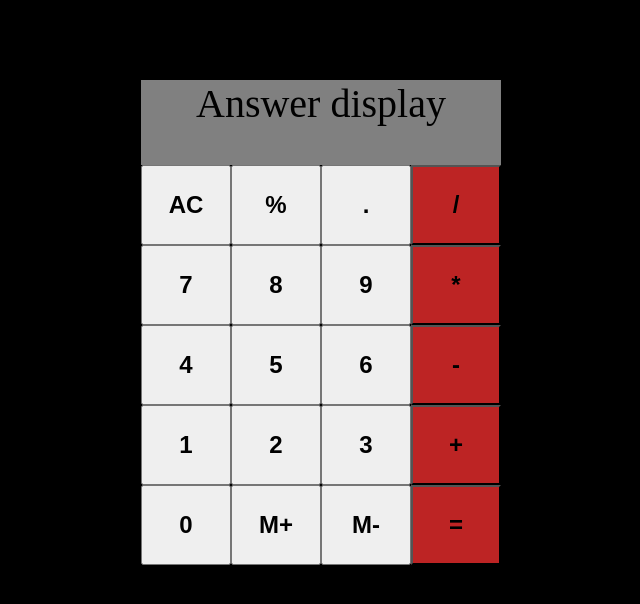
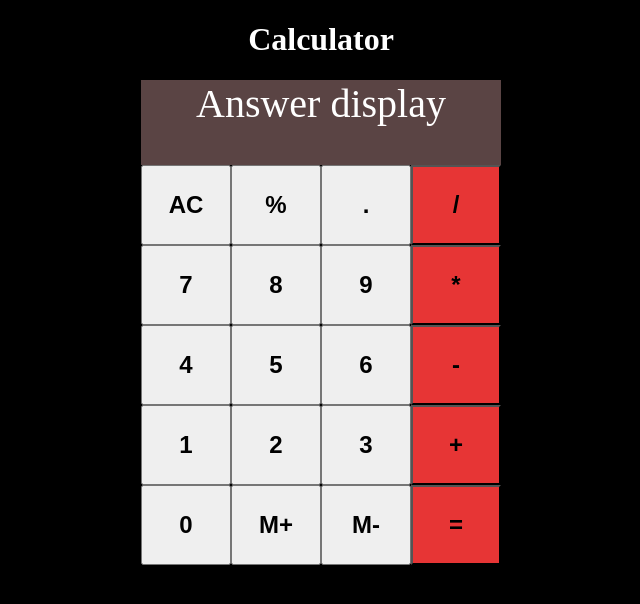
Before and after one commit to KashishGoyal905/Calculator, a plain HTML site: page index.html in a window 1280 px wide. Shown: the whole page, without its empty margins (319-959 px from the left). Drawn offline with Linux system fonts and the light colour scheme.

Commit message:
added js and improve css

```diff
--- a/style.css
+++ b/style.css
@@ -4,6 +4,7 @@ body {
 
 .heading {
     text-align: center;
+    color:white;
 }
 
 .container {
@@ -16,7 +17,8 @@ body {
     height: 85px;
     font-size: 40px;
     text-align: center;
-    background-color: grey;
+    color:white;
+    background-color: rgb(90, 68, 68);
 }
 
 button {
@@ -32,7 +34,7 @@ button {
 }
 
 .inside :nth-child(4n) {
-    background-color: rgb(189, 36, 36);
+    background-color: rgb(231, 53, 53);
 
 }
 
```
